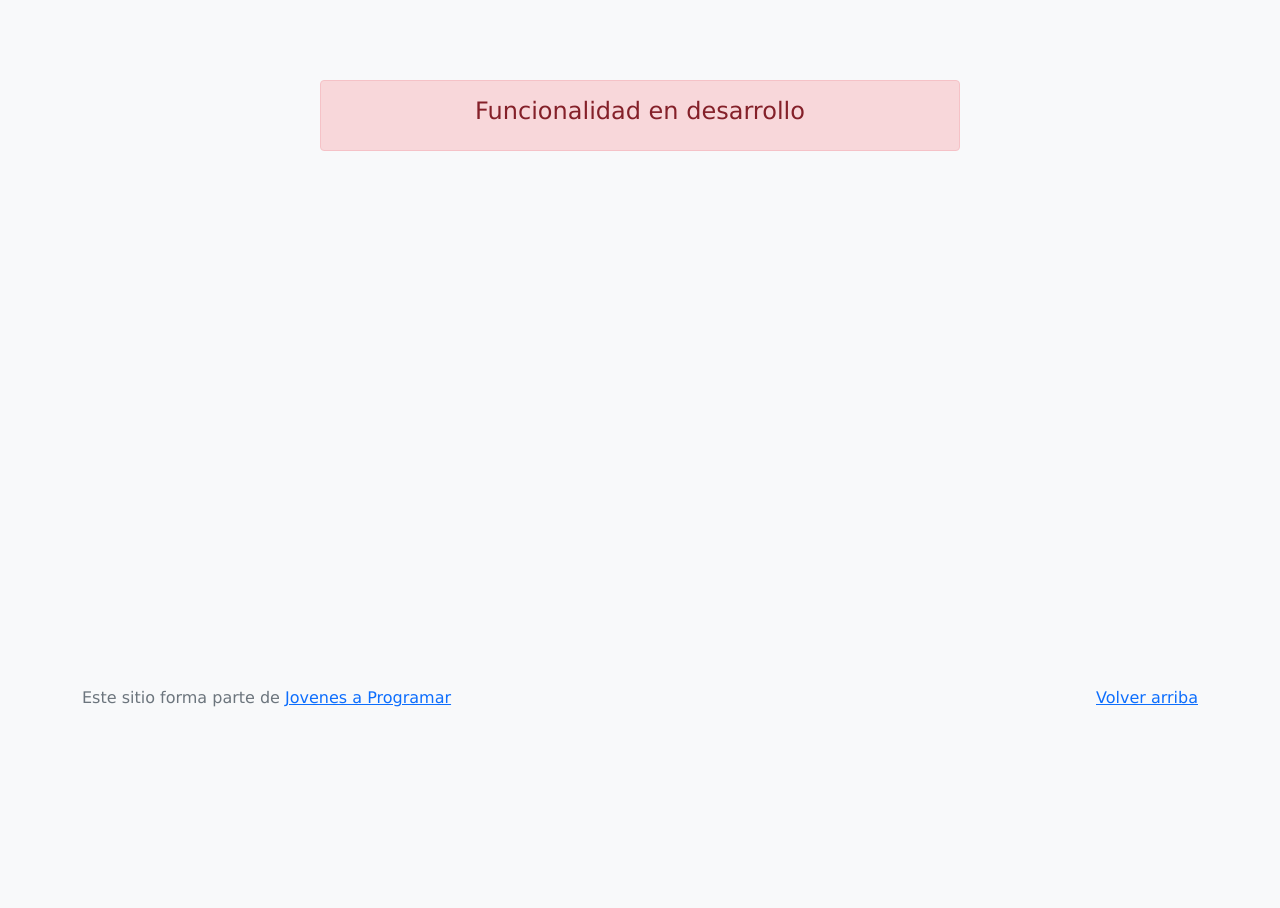
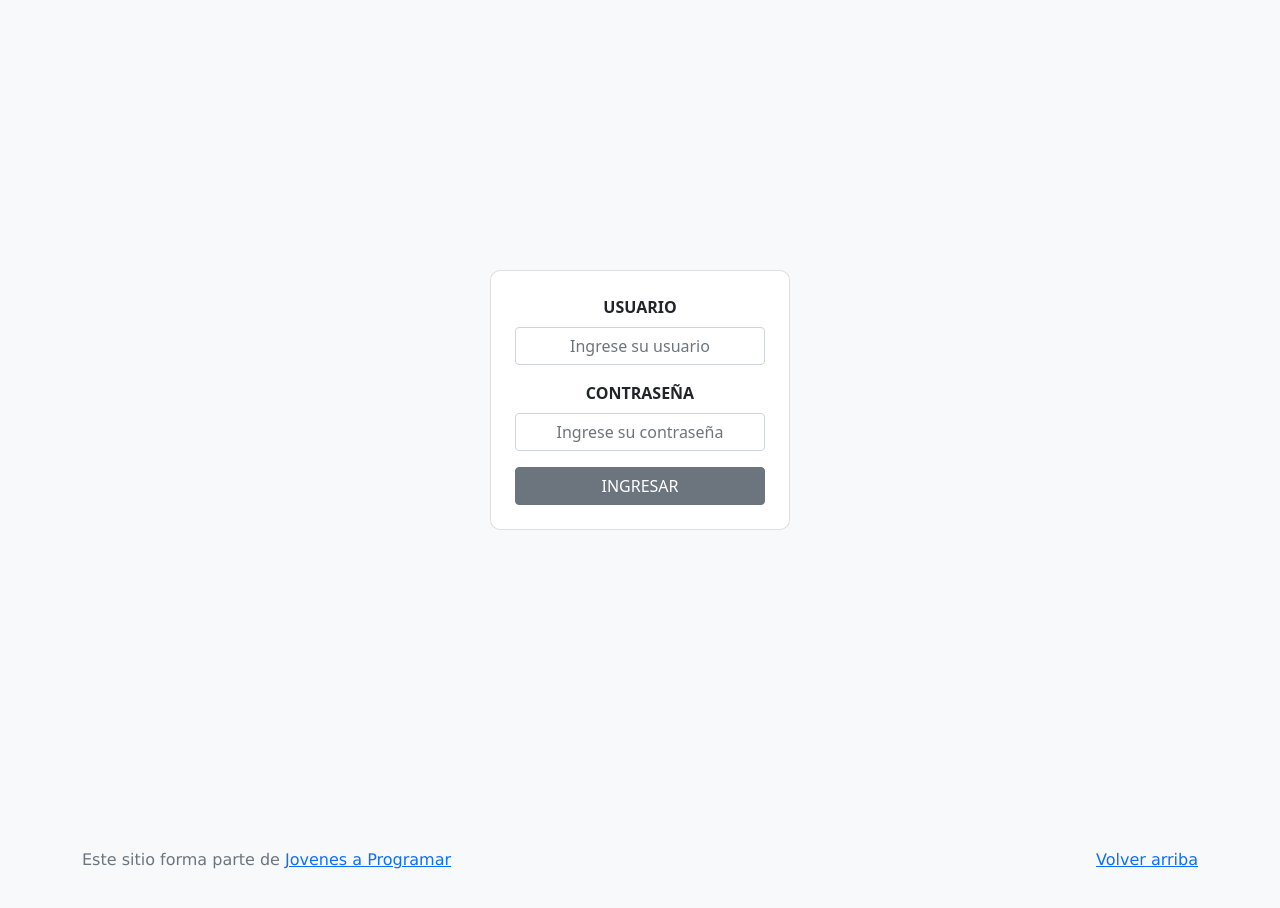
Before and after one commit to julianbardeste/FinalG1, a plain HTML site: page workspace-inicial/login.html in a window 1280 px wide. Before the commit the page ends 800 px from the top, so only its background shows below. Drawn offline with Linux system fonts and the light colour scheme.

Commit message:
Update login.html

```diff
--- a/workspace-inicial/login.html
+++ b/workspace-inicial/login.html
@@ -17,13 +17,26 @@
 </head>
 
 <body>
-  <main class="mt-5">
-    <div class="container">
-      <div class="alert alert-danger text-center" role="alert">
-        <h4 class="alert-heading">Funcionalidad en desarrollo</h4>
+  <main class="d-flex justify-content-center align-items-center vh-100">
+  <div class="card p-4" style="width: 300px; border-radius: 10px;">
+
+    <form action="Login">
+      <div class="mb-3 text-center">
+        <label for="username" class="form-label fw-bold">USUARIO</label>
+        <input type="text" id="username" name="username" class="form-control text-center" placeholder="Ingrese su usuario" required>
       </div>
-    </div>
-  </main>
+
+      <div class="mb-3 text-center">
+        <label for="password" class="form-label fw-bold">CONTRASEÑA</label>
+        <input type="password" id="password" name="password" class="form-control text-center" placeholder="Ingrese su contraseña" required>
+      </div>
+
+      <div class="d-grid">
+        <button type="submit" class="btn btn-secondary">INGRESAR</button>
+      </div>
+    </form>
+  </div>
+</main>
   <footer class="text-muted">
     <div class="container">
       <p class="float-end">
```
